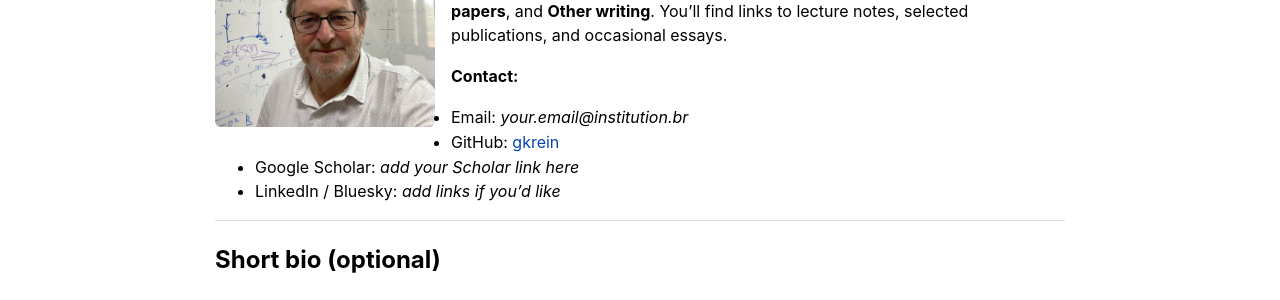
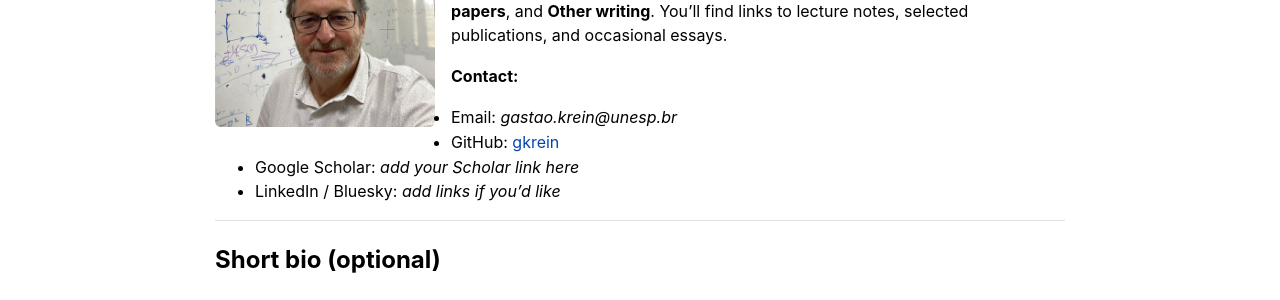
Before and after one commit to gkrein/gkrein.github.io, a Jekyll site: the page built from index.md, in a window 1280 px wide. Shown: the part 423-723 px from the top of the page. Built offline with Jekyll 4.4.1, drawn with Linux system fonts in a browser that asks for light colours.

Commit message:
Update index.md

```diff
--- a/index.md
+++ b/index.md
@@ -13,7 +13,7 @@ My research interests include quantum chromodynamics (QCD), confinement, dynamic
 This site mirrors the simple layout you see above: **Books and courses**, **Research papers**, and **Other writing**. You’ll find links to lecture notes, selected publications, and occasional essays.
 
 **Contact:**
-- Email: *your.email@institution.br*
+- Email: *gastao.krein@unesp.br*
 - GitHub: [gkrein](https://github.com/gkrein)
 - Google Scholar: *add your Scholar link here*
 - LinkedIn / Bluesky: *add links if you’d like*
```
